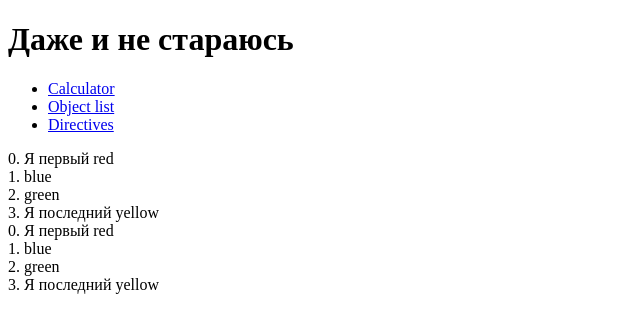
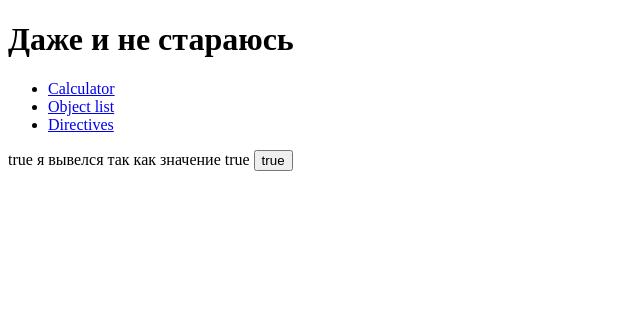
Before and after one commit to sniffjoke/angular-calculator, an Angular app: page /directives in a window 1280 px wide. Shown: the top 332 px of the page, without its empty margins (0-640 px from the left). Built offline with nearby package versions, Linux system fonts and the light colour scheme.

Commit message:
add directives ngIf and @if

```diff
--- a/src/app/directives/directives.component.html
+++ b/src/app/directives/directives.component.html
@@ -1,21 +1,40 @@
-<div
-  *ngFor="
-    let color of colors;
-    let i = index;
-    let first = first;
-    let last = last;
-    let count = count
-  "
->
-  <span>{{ i }}. {{ first ? "Я первый" : "" }} {{ last ? "Я последний" : "" }} {{ color }}</span>
-</div>
+<!--<div-->
+<!--  *ngFor="-->
+<!--    let color of colors;-->
+<!--    let i = index;-->
+<!--    let first = first;-->
+<!--    let last = last;-->
+<!--    let count = count-->
+<!--  "-->
+<!--&gt;-->
+<!--  <span>{{ i }}. {{ first ? "Я первый" : "" }} {{ last ? "Я последний" : "" }} {{ color }}</span>-->
+<!--</div>-->
 
-@for (color of colors; track color; let i = $index; let first = $first; let last = $last) {
-    <div>
-<span>{{ i }}. {{ first ? "Я первый" : "" }} {{ last ? "Я последний" : "" }} {{ color }}</span>
-</div>
+<!--@for (color of colors; track color; let i = $index; let first = $first; let last = $last) {-->
+<!--    <div>-->
+<!--<span>{{ i }}. {{ first ? "Я первый" : "" }} {{ last ? "Я последний" : "" }} {{ color }}</span>-->
+<!--</div>-->
+<!--}-->
+
+<!--@empty {-->
+<!--<span>Пустой массив</span>-->
+<!--}-->
+
+<!--<div *ngIf="isShow; else emptyState">-->
+<!--  {{ isShow }} я вывелся так как значение true-->
+<!--</div>-->
+
+<!--<button (click)="isShow = !isShow">{{ isShow }}</button>-->
+
+<!--<ng-template #emptyState>-->
+<!--  <span>{{ isShow }} я вывелся так как значение false</span>-->
+<!--</ng-template>-->
+
+@if(isShow) {
+{{ isShow }} я вывелся так как значение true
+}
+@else {
+<span>{{ isShow }} я вывелся так как значение false</span>
 }
 
-@empty {
-<span>Пустой массив</span>
-}
+<button (click)="isShow = !isShow">{{ isShow }}</button>
--- a/src/app/directives/directives.component.ts
+++ b/src/app/directives/directives.component.ts
@@ -1,5 +1,5 @@
 import {Component} from "@angular/core";
-import {NgFor} from "@angular/common";
+import {CommonModule, NgFor} from "@angular/common";
 
 
 @Component({
@@ -7,7 +7,7 @@ import {NgFor} from "@angular/common";
   templateUrl: 'directives.component.html',
   styleUrls: ['directives.component.scss'],
   standalone: true,
-  imports: [NgFor]
+  imports: [NgFor, CommonModule]
 })
 
 export class DirectivesComponent {
```
